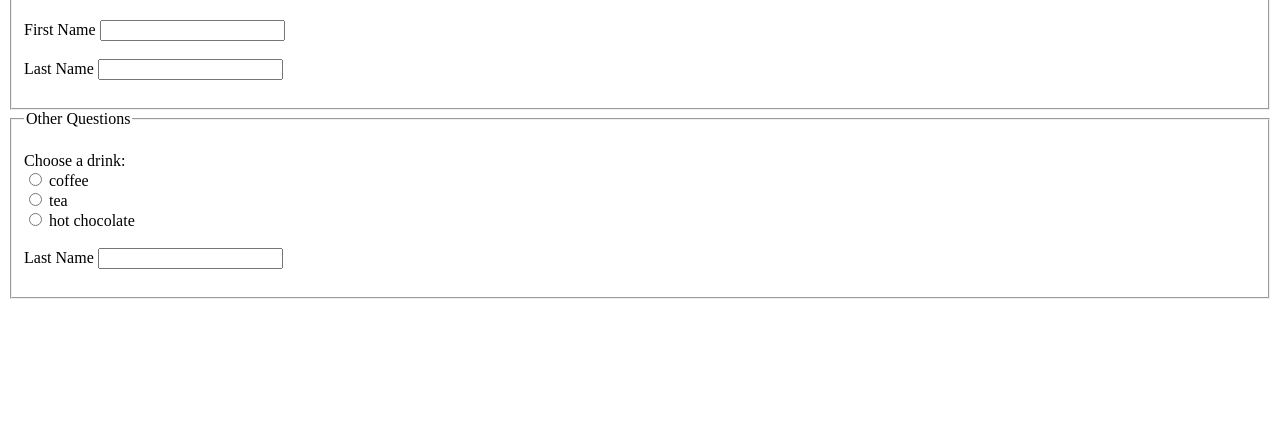
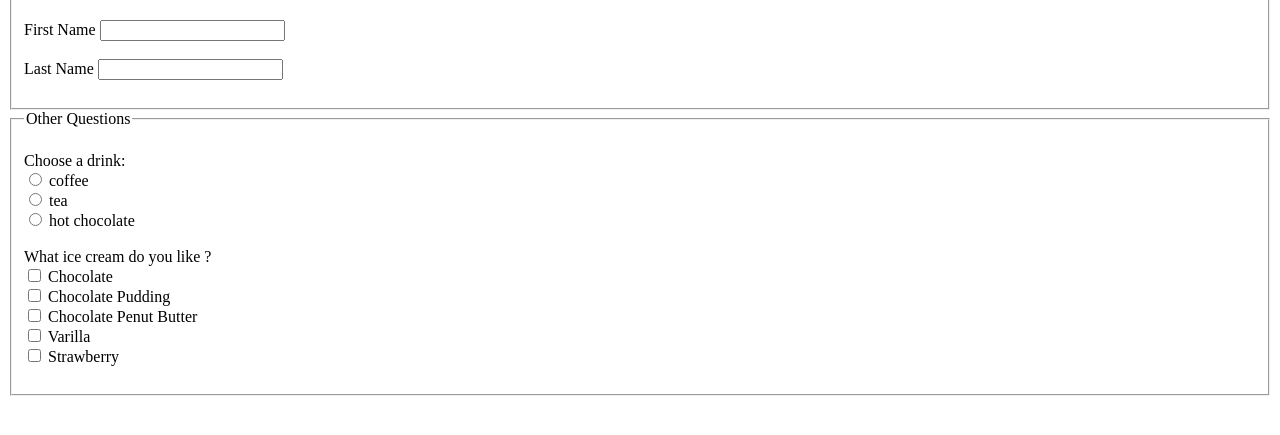
Before and after one commit to htahrawi/GSG_Task1, a plain HTML site: page index.html in a window 1280 px wide. Shown: the part 101-536 px from the top of the page. Drawn offline with Linux system fonts and the light colour scheme.

Commit message:
create the second question

```diff
--- a/index.html
+++ b/index.html
@@ -47,10 +47,38 @@
                 </label>
             </div>
             <br>
-            <div>
-                <label>Last Name</label>
-                <input type="text" />
-            </div>
+            <!-- // Checkbox  -->
+            <section>
+                <label>
+                    What ice cream do you like ?
+                </label>
+                <br>
+                <label>
+                    <input type="checkbox" value="Chocolate" />
+                    Chocolate
+                </label>
+                <br>
+                <label>
+                    <input type="checkbox" value="Chocolate Pudding" />
+                    Chocolate Pudding
+                </label>
+                <br>
+                <label>
+                    <input type="checkbox" value="Chocolate Penut Butter" />
+                    Chocolate Penut Butter
+                </label>
+                <br>
+                <label>
+                    <input type="checkbox" value="Varilla" />
+                    Varilla
+                </label>
+                <br>
+                <label>
+                    <input type="checkbox" value="Strawberry" />
+                    Strawberry
+                </label>
+                <br>
+            </section>
             <br>
         </fieldset>
     </form>
```
